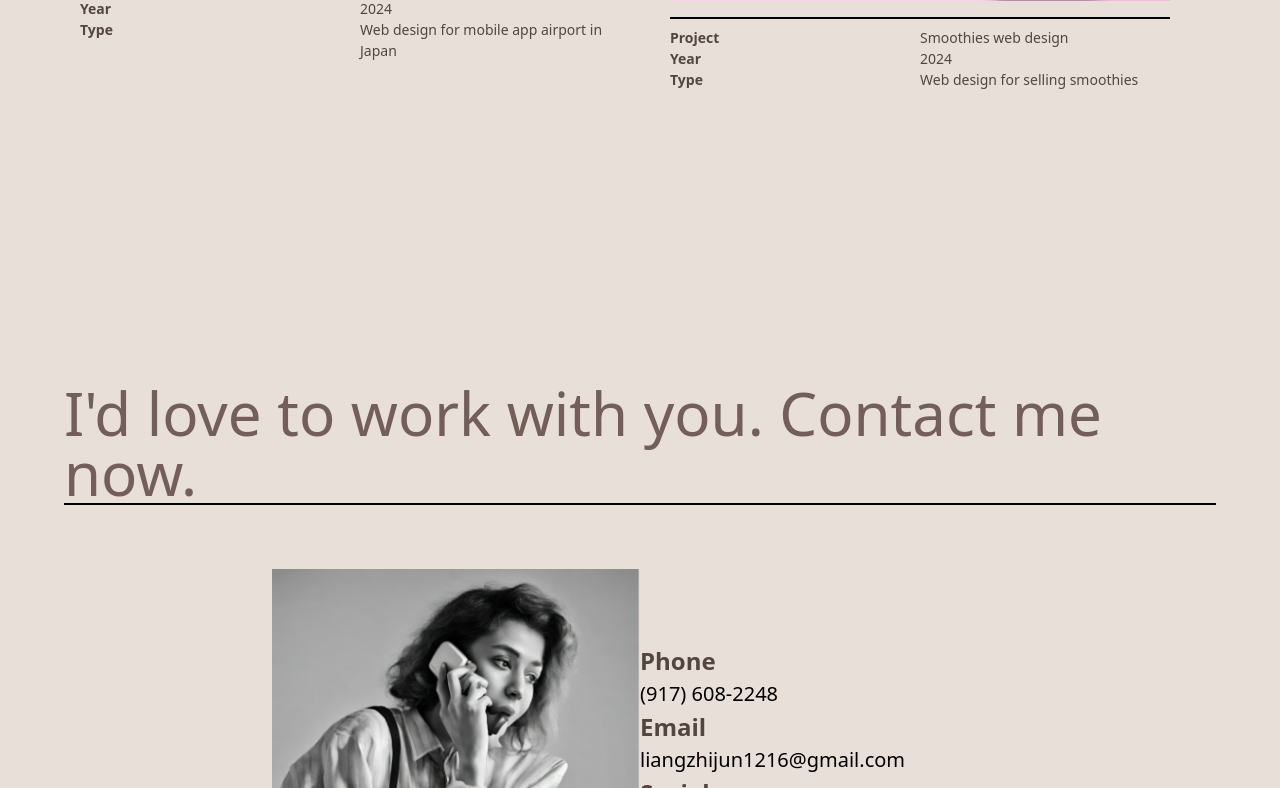
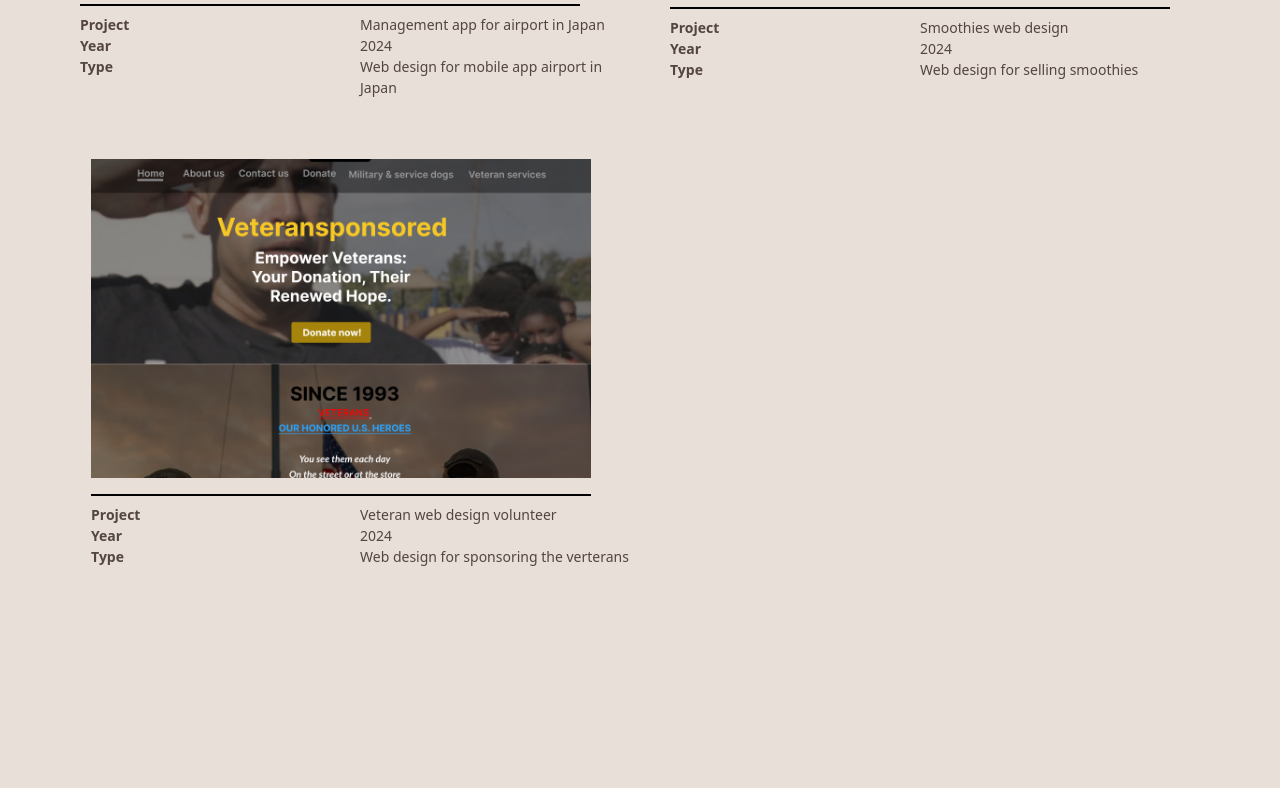
Before and after one commit to Liangzhijun123/portfolio, a React (Vite) app: page / in a window 1280 px wide. Shown: the part 3022-3810 px from the top of the page. Built offline with nearby package versions, Linux system fonts and the light colour scheme.

Commit message:
feat: project fixed

```diff
--- a/src/component/ui/what_I_can_do.tsx
+++ b/src/component/ui/what_I_can_do.tsx
@@ -96,7 +96,7 @@ function can_do() {
               >
                 <img
                   className="pb-4 border-b-2 border-black mb-2 hover:scale-105"
-                  src="/pic3.png"
+                  src="/pic4.png"
                   alt="myimage"
                   height={300}
                   width={500}
@@ -122,7 +122,7 @@ function can_do() {
                 <div className="font-tt-commons-pro text-[#544541] text-[14px]">
                   Web design for mobile app airport in Japan <br />
                   <a
-                    href="https://www.figma.com/proto/RtqZg8YmHdXJrNs6naLowW/management-app-for-airport-in-japan?type=design&node-id=2-2&t=eyiUN3hxaaCD7EuP-1&scaling=scale-down&page-id=0%3A1&starting-point-node-id=2%3A2&mode=design"
+                    href="https://www.figma.com/proto/RtqZg8YmHdXJrNs6naLowW/management-app-for-airport-in-japan?type=design&node-id=2-2&t=oYkeLAIqtLQSw00G-0&scaling=scale-down&page-id=0%3A1&starting-point-node-id=2%3A2"
                     target="_blank"
                     className="hover:underline  hover:text-[#58a2f5]"
                   ></a>{" "}
@@ -140,7 +140,7 @@ function can_do() {
               >
                 <img
                   className="pb-4 border-b-2 border-black mb-2 hover:scale-105"
-                  src="/pic4.png"
+                  src="/pic3.png"
                   alt="myimage"
                   height={300}
                   width={500}
@@ -175,6 +175,50 @@ function can_do() {
               </div>
             </div>
           </div>
+
+          <div className="flex items-center flex-col mt-10">
+            <div>
+              <a
+                href="https://www.figma.com/proto/dqXTuN0fxFodAwFQkaQQLZ/smoothies?type=design&node-id=3-189&t=lXzDz6o7bKMhWG8O-1&scaling=scale-down&page-id=0%3A1&mode=design"
+                target="_blank"
+              >
+                <img
+                  className="pb-4 border-b-2 border-black mb-2 hover:scale-105"
+                  src="/pic2.png"
+                  alt="myimage"
+                  height={300}
+                  width={500}
+                />
+              </a>
+
+              <div className="grid grid-cols-2 ">
+                <div className="font-tt-commons-pro font-bold text-[#544541] text-[14px]">
+                  Project
+                </div>
+                <div className="font-tt-commons-pro text-[#544541] text-[14px]">
+                  Veteran web design volunteer
+                </div>
+                <div className="font-tt-commons-pro font-bold text-[#544541] text-[14px]">
+                  Year
+                </div>
+                <div className="font-tt-commons-pro text-[#544541] text-[14px]">
+                  2024
+                </div>
+                <div className="font-tt-commons-pro font-bold text-[#544541] text-[14px]">
+                  Type
+                </div>
+                <div className="font-tt-commons-pro text-[#544541] text-[14px]">
+                  Web design for sponsoring the verterans <br />
+                  <a
+                    href="https://www.figma.com/proto/uNQOJ2RWc17GwoI0qzc3b9/veteransponsored?type=design&t=trzSmcTdPBNRIs8F-1&scaling=scale-down&page-id=0%3A1&node-id=1-2&starting-point-node-id=1%3A2&mode=design"
+                    target="_blank"
+                    className="hover:underline  hover:text-[#58a2f5]"
+                  ></a>{" "}
+                  <br />
+                </div>
+              </div>
+            </div>
+          </div>
         </div>
       </div>
     </>
```
Also changed, not shown: public/pic4.png.
